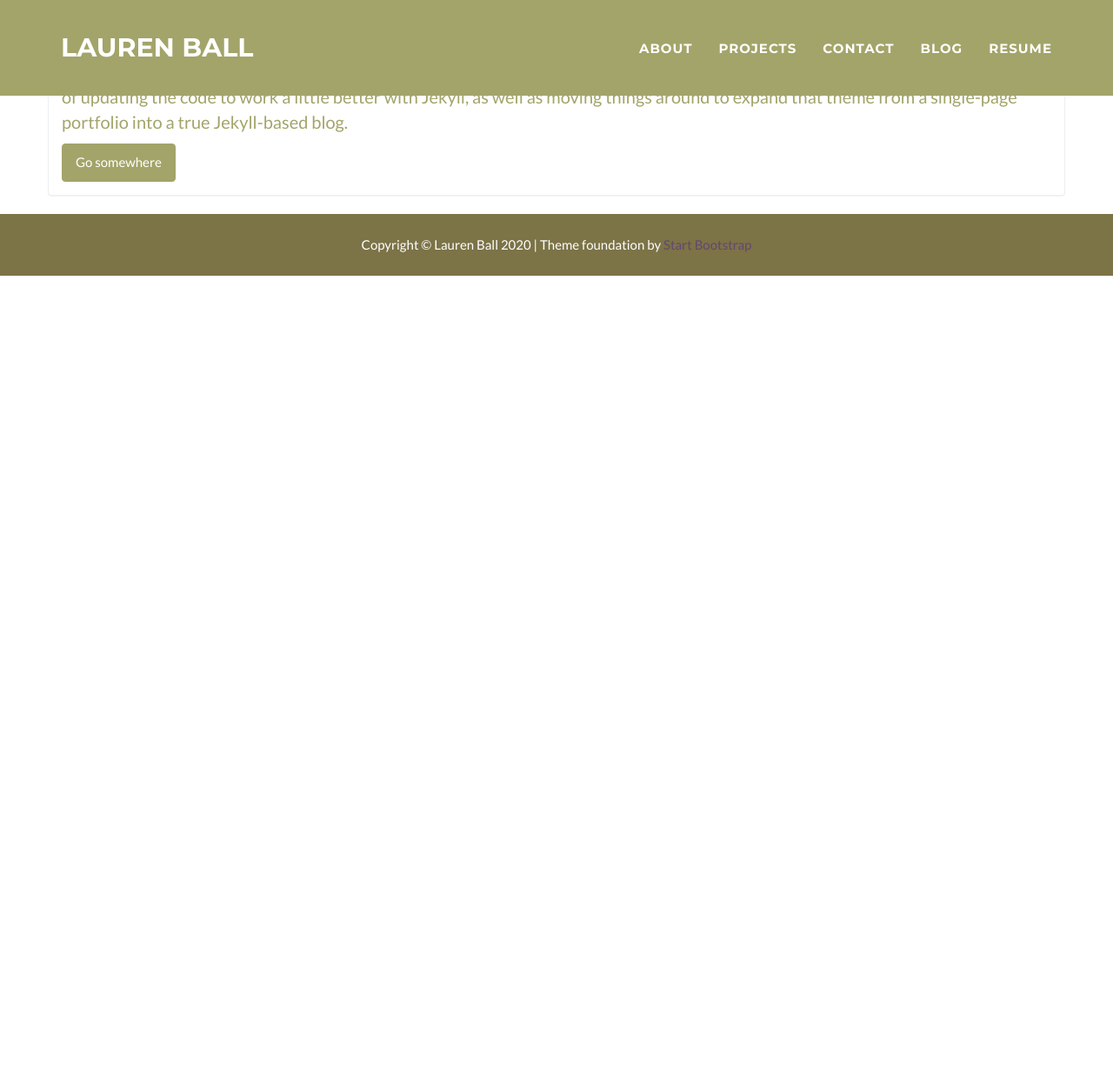
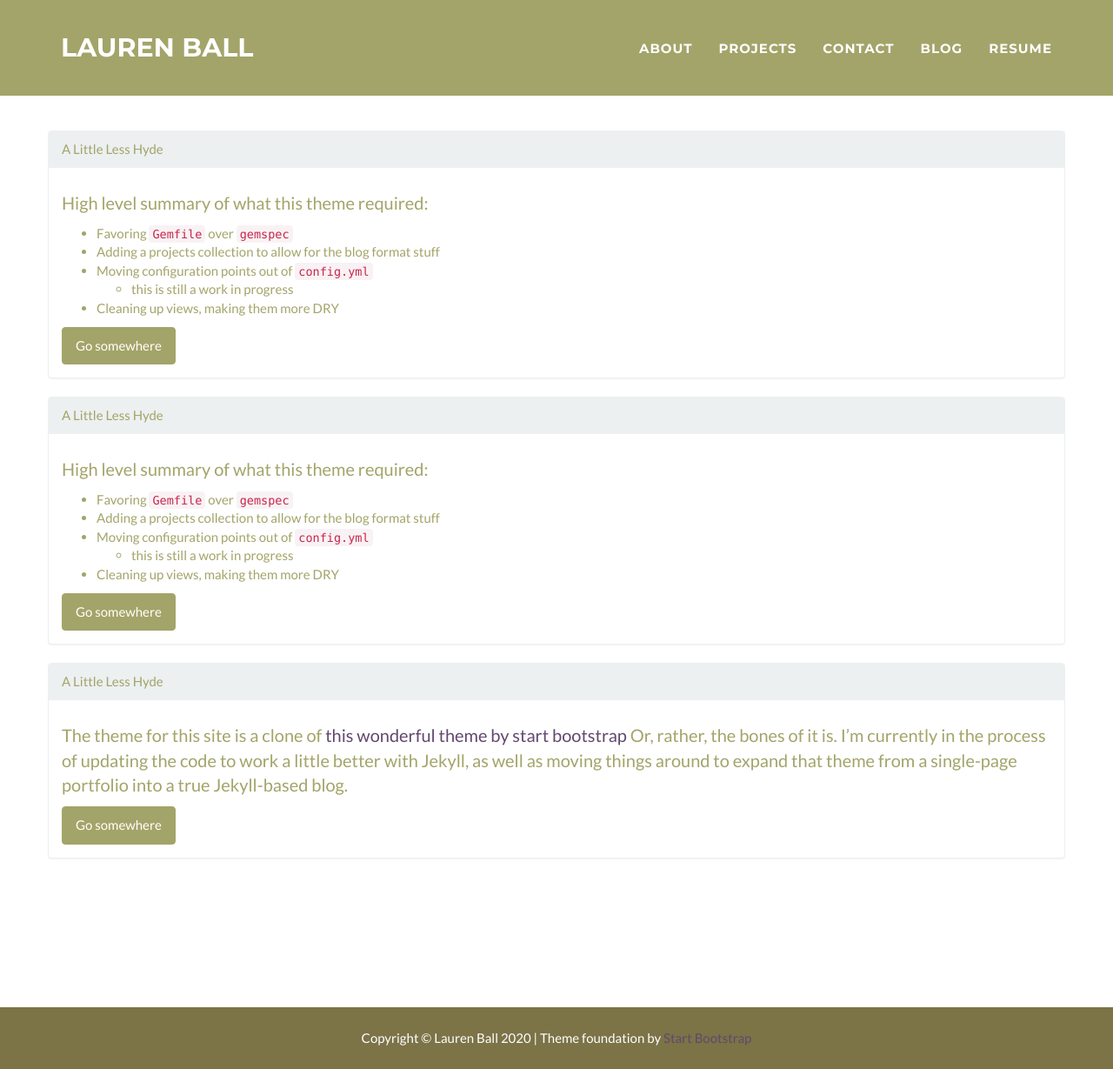
Before and after one commit to laurenball/laurenball.github.io, a Jekyll site: the page built from blog.html, in a window 1280 px wide and 1229 px high. Shown: the whole window at 87% size. Built offline with Jekyll 4.4.1, drawn with Linux system fonts in a browser that asks for light colours.

Commit message:
No more overlap with navbar

```diff
--- a/_includes/css/main.css
+++ b/_includes/css/main.css
@@ -188,6 +188,10 @@ section h2 {
 
 section.light {
   color: #{{ site.color.primary }};
+}
+
+#blog {
+  margin: 50px;
 }
 
 
--- /dev/null
+++ b/_posts/2020-07-26-again-again.md
@@ -0,0 +1,16 @@
+---
+title: A Little Less Hyde
+---
+
+High level summary of what this theme required:
+- Favoring `Gemfile` over `gemspec`
+- Adding a projects collection to allow for the blog format stuff
+- Moving configuration points out of `config.yml`
+  - this is still a work in progress
+- Cleaning up views, making them more DRY
+
+Things still remaining
+- views are still a mess
+- blog formatting isn't really started
+- the project pictures should either be fixed or replaced
+- better about blurb
--- /dev/null
+++ b/_posts/2020-07-26-again.md
@@ -0,0 +1,16 @@
+---
+title: A Little Less Hyde
+---
+
+High level summary of what this theme required:
+- Favoring `Gemfile` over `gemspec`
+- Adding a projects collection to allow for the blog format stuff
+- Moving configuration points out of `config.yml`
+  - this is still a work in progress
+- Cleaning up views, making them more DRY
+
+Things still remaining
+- views are still a mess
+- blog formatting isn't really started
+- the project pictures should either be fixed or replaced
+- better about blurb
--- a/blog.html
+++ b/blog.html
@@ -2,6 +2,7 @@
 title: Blog
 layout: default
 ---
+<section id='blog'>
   <div class='container'>
     <div class='row'>
       {% for post in site.posts %}
@@ -15,3 +16,4 @@ layout: default
       {% endfor %}
     </div>
   </div>
+</section>
```
Lines whose indentation alone changed are shown as unchanged.
